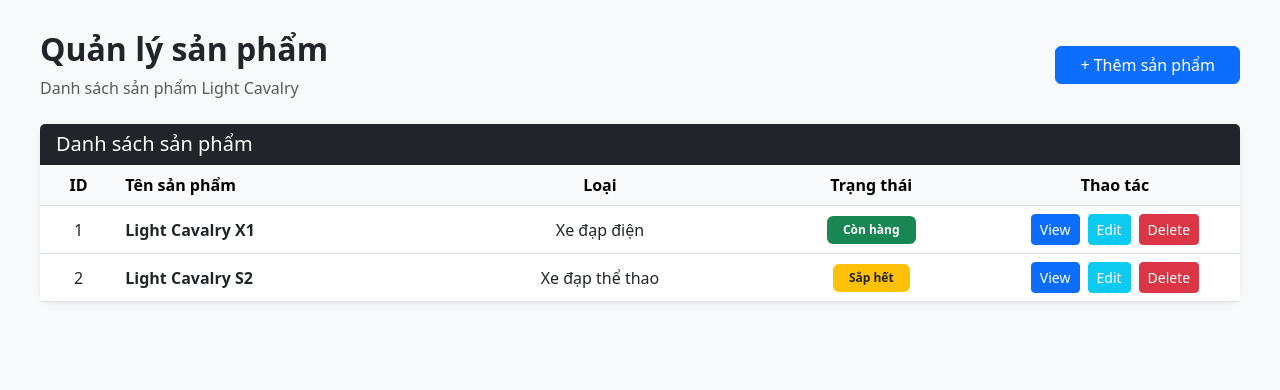
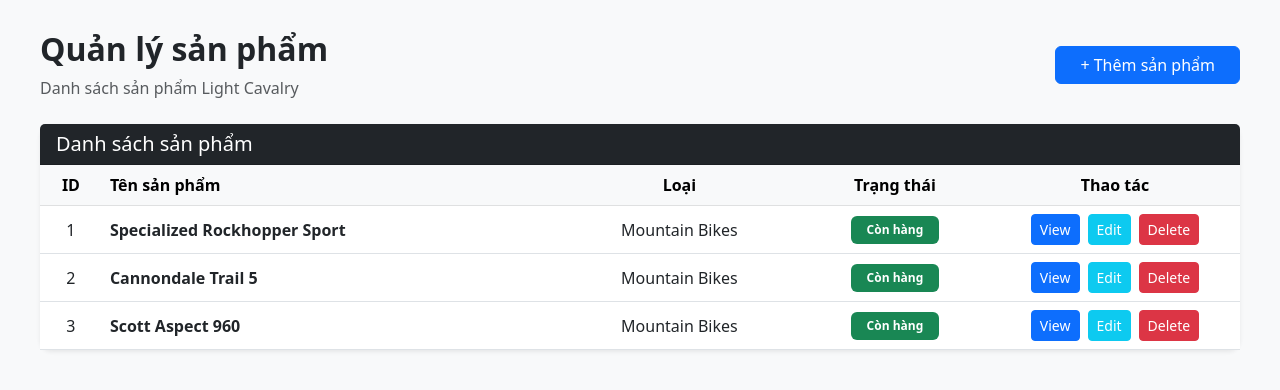
Before and after one commit to anhguyen6174/project_1, a PHP site: page /admin/modules/products/list.php in a window 1280 px wide. Shown: the top 390 px of the page. Run offline with PHP 8.4, Linux system fonts and the light colour scheme; data comes from the database, SQL or seed files in the repository.

Commit message:
Update list.php

```diff
--- a/project_1/admin/modules/products/list.php
+++ b/project_1/admin/modules/products/list.php
@@ -1,3 +1,22 @@
+<?php
+require_once __DIR__ . '/../../../config/database.php';
+$products = [];
+$message = '';
+if (isset($_SESSION['flash_message'])) {
+    $message = $_SESSION['flash_message'];
+    unset($_SESSION['flash_message']);
+}
+
+$sql = "SELECT p.id, p.name, p.stock, p.price, c.name AS category_name
+        FROM products p
+        LEFT JOIN categories c ON p.category_id = c.id";
+$result = mysqli_query($conn, $sql);
+if ($result) {
+    while ($row = mysqli_fetch_assoc($result)) {
+        $products[] = $row;
+    }
+}
+?>
 <!DOCTYPE html>
 <html lang="vi">
 <head>
@@ -37,7 +56,7 @@
       <p class="text-muted mb-0">Danh sách sản phẩm Light Cavalry</p>
     </div>
 
-    <a href="add_product.php" class="btn btn-primary px-4">
+    <a href="index.php?page_layout=add_product" class="btn btn-primary px-4">
       + Thêm sản phẩm
     </a>
   </div>
@@ -64,39 +83,40 @@
           </thead>
 
           <tbody>
-
+            <?php if ($message): ?>
             <tr>
-              <td>1</td>
-              <td class="fw-semibold text-start">Light Cavalry X1</td>
-              <td>Xe đạp điện</td>
-              <td>
-                <span class="badge bg-success px-3 py-2">Còn hàng</span>
-              </td>
-              <td>
-                <div class="d-flex justify-content-center gap-2">
-                  <a class="btn btn-primary btn-sm">View</a>
-                  <a class="btn btn-info btn-sm text-white">Edit</a>
-                  <a class="btn btn-danger btn-sm">Delete</a>
+              <td colspan="5">
+                <div class="alert alert-success m-3">
+                  <?php echo htmlspecialchars($message); ?>
                 </div>
               </td>
             </tr>
-
+            <?php endif; ?>
+            <?php if (empty($products)): ?>
             <tr>
-              <td>2</td>
-              <td class="fw-semibold text-start">Light Cavalry S2</td>
-              <td>Xe đạp thể thao</td>
-              <td>
-                <span class="badge bg-warning text-dark px-3 py-2">Sắp hết</span>
-              </td>
-              <td>
-                <div class="d-flex justify-content-center gap-2">
-                  <a class="btn btn-primary btn-sm">View</a>
-                  <a class="btn btn-info btn-sm text-white">Edit</a>
-                  <a class="btn btn-danger btn-sm">Delete</a>
-                </div>
-              </td>
+              <td colspan="5">Không có sản phẩm nào.</td>
             </tr>
-
+            <?php else: ?>
+              <?php foreach ($products as $product): ?>
+              <tr>
+                <td><?php echo htmlspecialchars($product['id']); ?></td>
+                <td class="fw-semibold text-start"><?php echo htmlspecialchars($product['name']); ?></td>
+                <td><?php echo htmlspecialchars($product['category_name'] ?: 'Chưa phân loại'); ?></td>
+                <td>
+                  <span class="badge <?php echo $product['stock'] > 0 ? 'bg-success' : 'bg-danger'; ?> px-3 py-2">
+                    <?php echo $product['stock'] > 0 ? 'Còn hàng' : 'Hết hàng'; ?>
+                  </span>
+                </td>
+                <td>
+                  <div class="d-flex justify-content-center gap-2">
+                    <a class="btn btn-primary btn-sm" href="index.php?page_layout=edit_product&id=<?php echo $product['id']; ?>">View</a>
+                    <a class="btn btn-info btn-sm text-white" href="index.php?page_layout=edit_product&id=<?php echo $product['id']; ?>">Edit</a>
+                    <a class="btn btn-danger btn-sm" href="index.php?page_layout=product&delete_product_id=<?php echo $product['id']; ?>" onclick="return confirm('Bạn có chắc muốn xóa sản phẩm này?');">Delete</a>
+                  </div>
+                </td>
+              </tr>
+              <?php endforeach; ?>
+            <?php endif; ?>
           </tbody>
         </table>
       </div>
```
